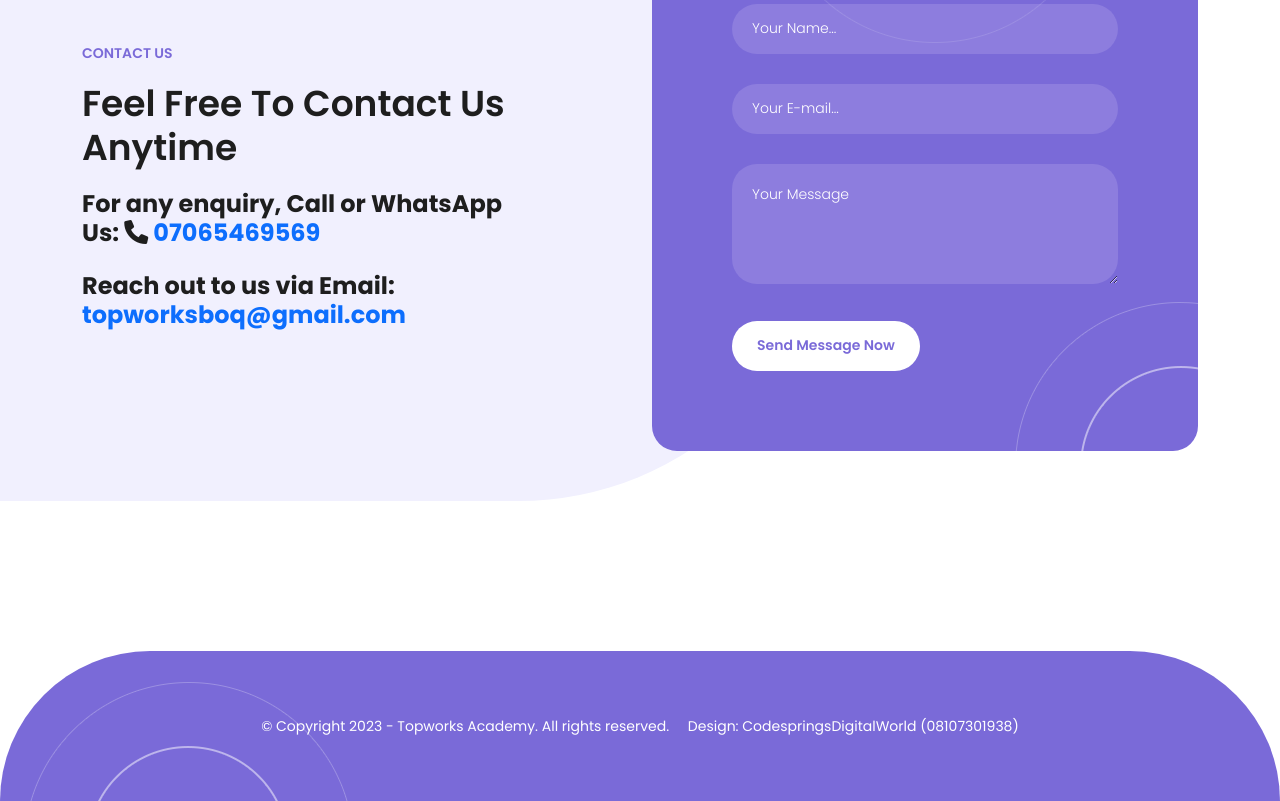
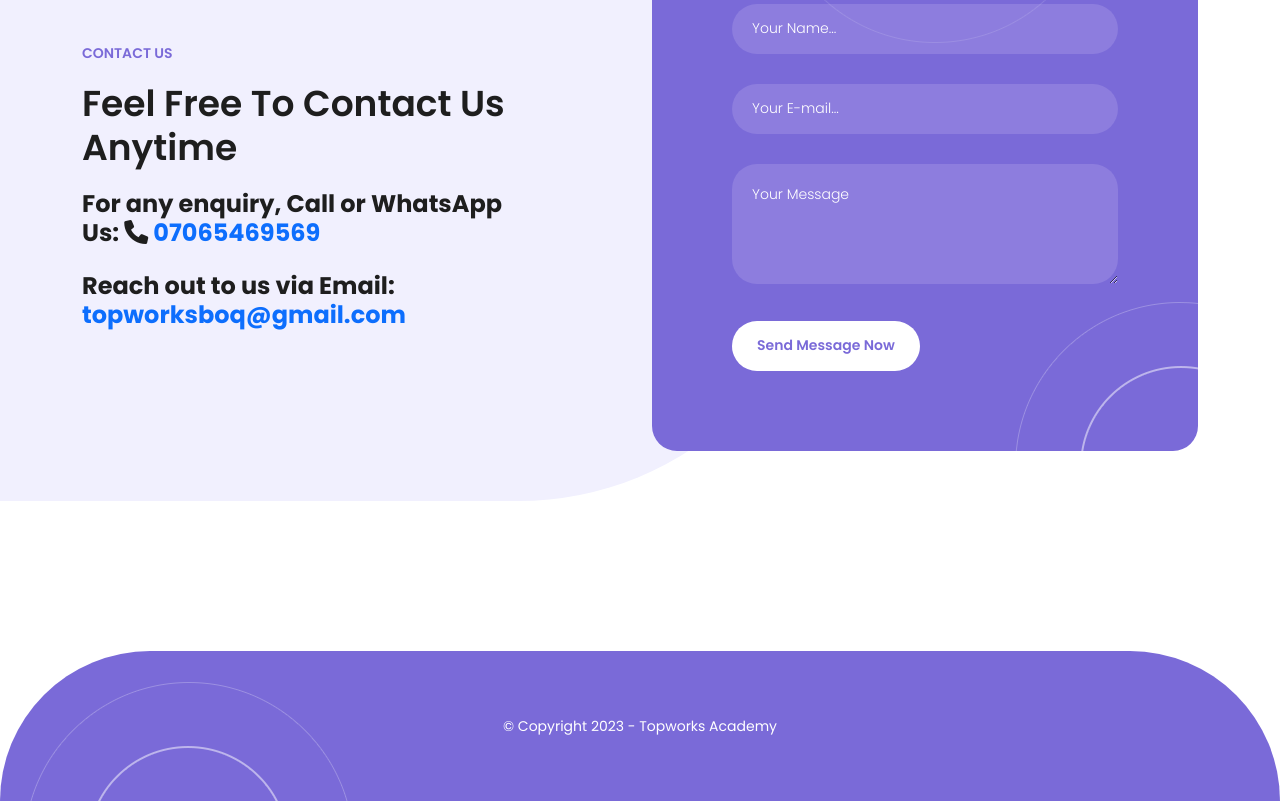
Before and after one commit to TochukwuEgwuchika/topworks, a plain HTML site: page topworks academy/academy.html in a window 1280 px wide. Shown: the part 2951-3752 px from the top of the page. Drawn offline with nearby package versions, Linux system fonts and the light colour scheme.

Commit message:
FOOTER REMOVED

```diff
--- a/topworks academy/academy.html
+++ b/topworks academy/academy.html
@@ -2,6 +2,8 @@
 <html lang="en">
 
   <head>
+
+    <link rel = "icon" href ="../logo2.png" type = "image/x-icon">
 
     <script type="text/javascript" src="https://cdn.jsdelivr.net/npm/@emailjs/browser@3/dist/email.min.js"></script>
     <script type="text/javascript">
@@ -684,7 +686,7 @@ https://templatemo.com/tm-586-scholar
   <footer>
     <div class="container">
       <div class="col-lg-12">
-        <p>© Copyright 2023 - Topworks Academy. All rights reserved. &nbsp;&nbsp;&nbsp; Design: <a href="#" rel="nofollow">CodespringsDigitalWorld (08107301938)</a></p>
+        <p>© Copyright 2023 - Topworks Academy <!--<a href="#" rel="nofollow">CodespringsDigitalWorld (08107301938)</a>--></p>
       </div>
     </div>
   </footer>
```
